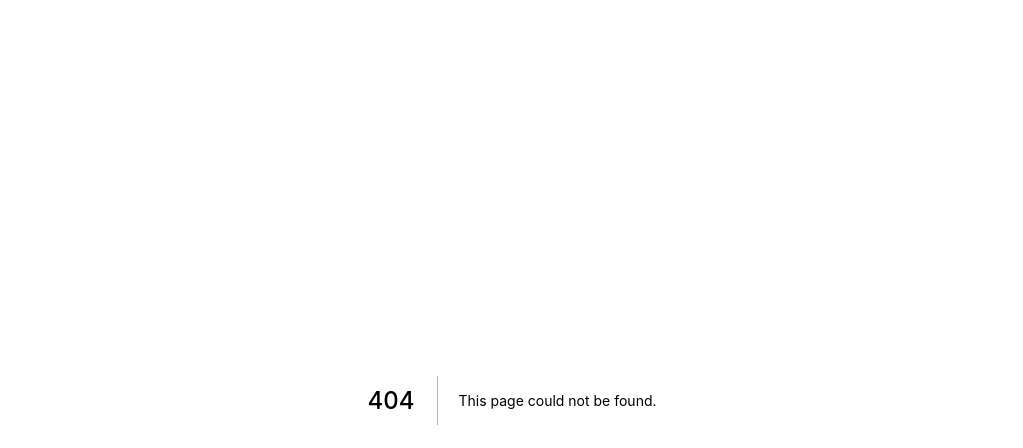
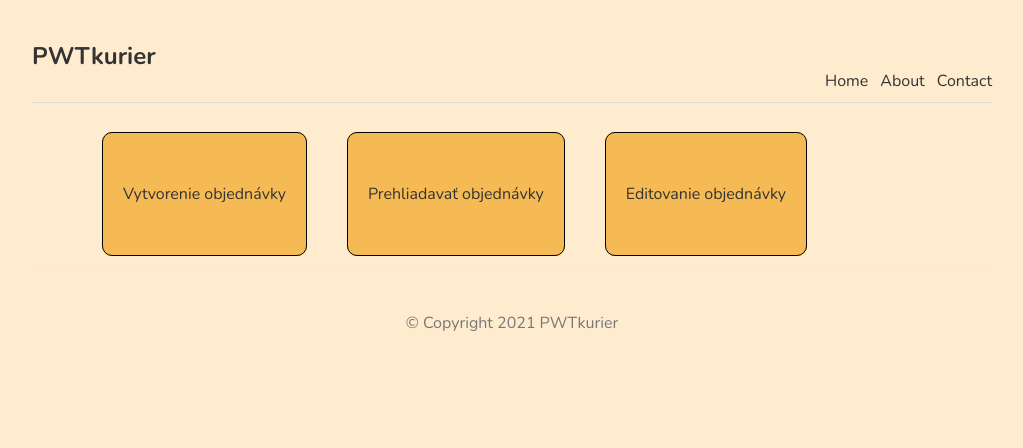
Before and after one commit to VDominik/PWTkurier, a Next.js app in the folder front/: page /admin in a window 1280 px wide. Before the commit this address had no page. Shown: the top 448 px of the page, without its empty margins (128-1151 px from the left). Built offline with nearby package versions, Linux system fonts and the light colour scheme.

Commit message:
Vytvorenie admin stránky a componentov, uprava global css

```diff
--- /dev/null
+++ b/front/components/footer.js
@@ -0,0 +1,12 @@
+import React from 'react';
+import styles from '../styles/Home.module.css'
+
+const Footer = () => {
+    return (
+        <footer>
+            <p> © Copyright 2021 PWTkurier</p>
+        </footer>
+    );
+};
+
+export default Footer;
--- /dev/null
+++ b/front/components/layout.js
@@ -0,0 +1,15 @@
+import React from 'react';
+import Navbar from "./navbar";
+import Footer from "./footer";
+
+const Layout = ({ children }) => {
+    return (
+        <div className={"content"}>
+
+            {children}
+            <Footer />
+        </div>
+    );
+};
+
+export default Layout;
--- /dev/null
+++ b/front/components/navbar.js
@@ -0,0 +1,17 @@
+import React from 'react';
+import Link from 'next/link'
+
+const Navbar = () => {
+    return (
+        <nav>
+            <div className={"logo"}>
+                <h1>PWTkurier</h1>
+            </div>
+            <Link href={"/"}><a>Home</a></Link>
+            <Link href={"/about"}><a>About</a></Link>
+            <Link href={"/contact"}><a>Contact</a></Link>
+        </nav>
+    );
+};
+
+export default Navbar;
--- a/front/pages/_app.js
+++ b/front/pages/_app.js
@@ -1,7 +1,12 @@
 import '../styles/globals.css'
+import Layout from "../components/layout";
 
 function MyApp({ Component, pageProps }) {
-  return <Component {...pageProps} />
+  return (
+      <Layout>
+      <Component {...pageProps} />
+      </Layout>
+  )
 }
 
 export default MyApp
--- /dev/null
+++ b/front/pages/admin/index.js
@@ -0,0 +1,31 @@
+import React from 'react';
+import styles from '../../styles/Admin.module.css'
+import Navbar from "../../components/navbar";
+import Link from 'next/link'
+
+
+const Index = () => {
+    return (
+
+        <div className={styles.body}>
+            <Navbar />
+
+                <div className={styles.buttons}>
+                    <Link href={"/create_order"}>
+                        <a className={styles.button_big}>Vytvorenie objednávky</a>
+                    </Link>
+
+                    <Link href={"/view_order"}>
+                        <a className={styles.button_big}>Prehliadavať objednávky</a>
+                    </Link>
+
+                    <Link href={"/edit_order"}>
+                        <a className={styles.button_big}>Editovanie objednávky</a>
+                    </Link>
+                </div>
+
+        </div>
+    );
+};
+
+export default Index;
--- /dev/null
+++ b/front/styles/Admin.module.css
@@ -0,0 +1,14 @@
+.button_big{
+    background: #F5BA53;
+    text-align: center;
+    padding: 20px;
+    padding-top: 50px;
+    padding-bottom: 50px;
+    margin: 20px;
+    border: 1px solid #000;
+    border-radius: 10px;
+}
+
+.buttons{
+    margin: 50px;
+}
--- a/front/styles/Home.module.css
+++ b/front/styles/Home.module.css
@@ -1,5 +1,14 @@
 .container {
   padding: 0 2rem;
+}
+
+.btn{
+  display: block;
+  width: 150px;
+  background: #4a5568;
+  border-radius: 5px;
+  color: white;
+  text-align: center;
 }
 
 .main {
--- a/front/styles/globals.css
+++ b/front/styles/globals.css
@@ -1,16 +1,38 @@
-html,
+@import url('https://fonts.googleapis.com/css2?family=Nunito:wght@300;400;600;700&display=swap');
+
 body {
-  padding: 0;
-  margin: 0;
-  font-family: -apple-system, BlinkMacSystemFont, Segoe UI, Roboto, Oxygen,
-    Ubuntu, Cantarell, Fira Sans, Droid Sans, Helvetica Neue, sans-serif;
+  background: #FFECCE;
+  color: #333;
+  font-family: "Nunito";
 }
-
 a {
-  color: inherit;
+  color: #333;
   text-decoration: none;
 }
 
-* {
-  box-sizing: border-box;
+.content {
+  max-width: 960px;
+  margin: 0 auto;
 }
+nav {
+  margin: 10px auto 80px;
+  padding: 10px 0;
+  display: flex;
+  justify-content: flex-end;
+  align-items: flex-end;
+  border-bottom: 1px solid #ddd;
+}
+nav a {
+  margin-left: 12px;
+}
+nav .logo {
+  margin-right: auto;
+}
+footer {
+  display: block;
+  text-align: center;
+  padding: 30px 0;
+  margin-top: 60px;
+  color: #777;
+  border-top: 1px solid #eaeaea;
+}
```
Also changed, not shown: front/pages/index.js (+5 -10 lines), 2 other files (tests, documents, lock files or other folders).
